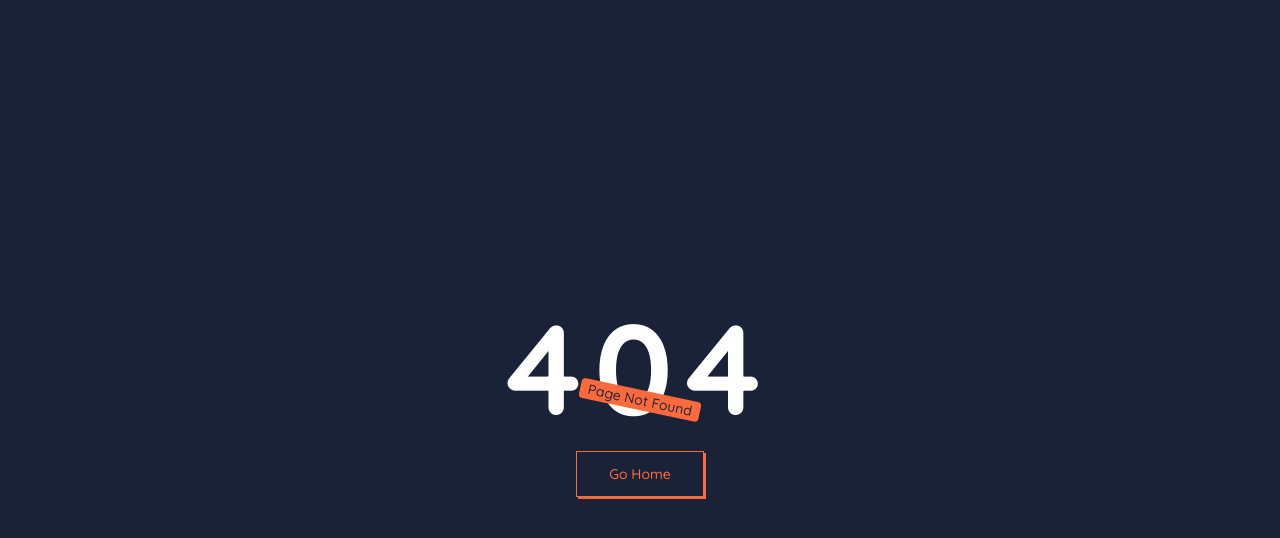
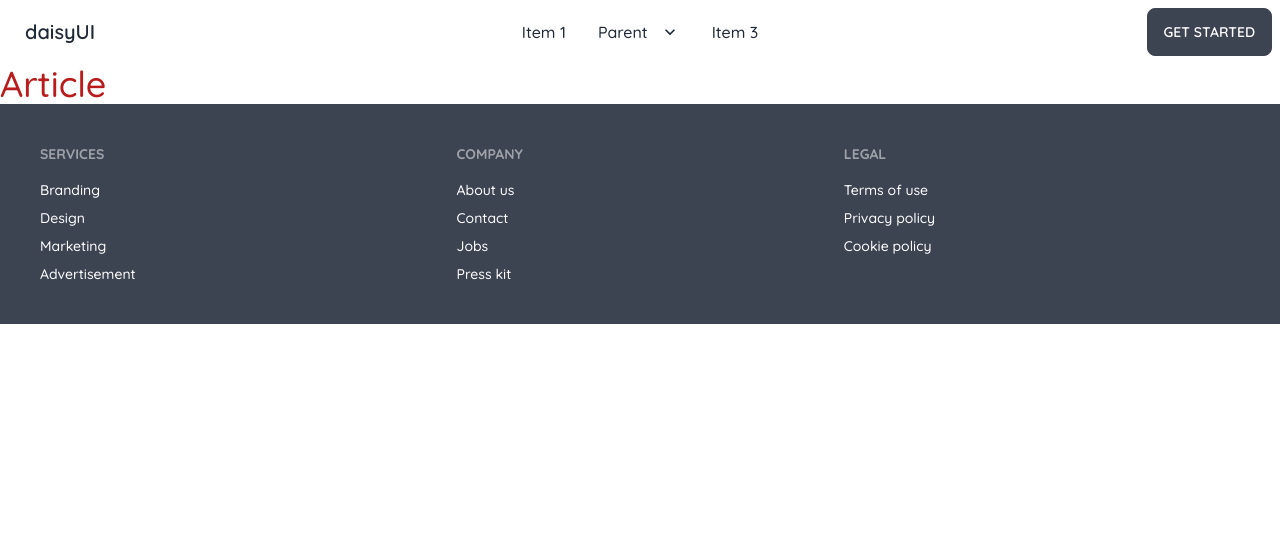
Before and after one commit to radenmasabdul/LearnNextJS, a Next.js app: page /blogs/1 in a window 1280 px wide. Before the commit this address had no page. Shown: the top 538 px of the page. Built offline with nearby package versions, Linux system fonts and the light colour scheme.

Commit message:
App Layout & Head Components

```diff
--- /dev/null
+++ b/src/components/Footers.jsx
@@ -0,0 +1,30 @@
+const Footers = () => {
+  return (
+    <>
+      <footer className="footer p-10 bg-neutral text-neutral-content">
+        <div>
+          <span className="footer-title">Services</span>
+          <a className="link link-hover">Branding</a>
+          <a className="link link-hover">Design</a>
+          <a className="link link-hover">Marketing</a>
+          <a className="link link-hover">Advertisement</a>
+        </div>
+        <div>
+          <span className="footer-title">Company</span>
+          <a className="link link-hover">About us</a>
+          <a className="link link-hover">Contact</a>
+          <a className="link link-hover">Jobs</a>
+          <a className="link link-hover">Press kit</a>
+        </div>
+        <div>
+          <span className="footer-title">Legal</span>
+          <a className="link link-hover">Terms of use</a>
+          <a className="link link-hover">Privacy policy</a>
+          <a className="link link-hover">Cookie policy</a>
+        </div>
+      </footer>
+    </>
+  );
+};
+
+export default Footers;
--- /dev/null
+++ b/src/components/Navbar.jsx
@@ -0,0 +1,99 @@
+const Navbar = () => {
+  return (
+    <>
+      <div className="navbar bg-base-100">
+        <div className="navbar-start">
+          <div className="dropdown">
+            <label tabIndex={0} className="btn btn-ghost lg:hidden">
+              <svg
+                xmlns="http://www.w3.org/2000/svg"
+                className="h-5 w-5"
+                fill="none"
+                viewBox="0 0 24 24"
+                stroke="currentColor"
+              >
+                <path
+                  strokeLinecap="round"
+                  strokeLinejoin="round"
+                  strokeWidth="2"
+                  d="M4 6h16M4 12h8m-8 6h16"
+                />
+              </svg>
+            </label>
+            <ul
+              tabIndex={0}
+              className="menu menu-compact dropdown-content mt-3 p-2 shadow bg-base-100 rounded-box w-52"
+            >
+              <li>
+                <a>Item 1</a>
+              </li>
+              <li tabIndex={0}>
+                <a className="justify-between">
+                  Parent
+                  <svg
+                    className="fill-current"
+                    xmlns="http://www.w3.org/2000/svg"
+                    width="24"
+                    height="24"
+                    viewBox="0 0 24 24"
+                  >
+                    <path d="M8.59,16.58L13.17,12L8.59,7.41L10,6L16,12L10,18L8.59,16.58Z" />
+                  </svg>
+                </a>
+                <ul className="p-2">
+                  <li>
+                    <a>Submenu 1</a>
+                  </li>
+                  <li>
+                    <a>Submenu 2</a>
+                  </li>
+                </ul>
+              </li>
+              <li>
+                <a>Item 3</a>
+              </li>
+            </ul>
+          </div>
+          <a className="btn btn-ghost normal-case text-xl">daisyUI</a>
+        </div>
+        <div className="navbar-center hidden lg:flex">
+          <ul className="menu menu-horizontal px-1">
+            <li>
+              <a>Item 1</a>
+            </li>
+            <li tabIndex={0}>
+              <a>
+                Parent
+                <svg
+                  className="fill-current"
+                  xmlns="http://www.w3.org/2000/svg"
+                  width="20"
+                  height="20"
+                  viewBox="0 0 24 24"
+                >
+                  <path d="M7.41,8.58L12,13.17L16.59,8.58L18,10L12,16L6,10L7.41,8.58Z" />
+                </svg>
+              </a>
+              <ul className="p-2">
+                <li>
+                  <a>Submenu 1</a>
+                </li>
+                <li>
+                  <a>Submenu 2</a>
+                </li>
+              </ul>
+            </li>
+            <li>
+              <a>Item 3</a>
+            </li>
+          </ul>
+        </div>
+        <div className="navbar-end">
+          <a className="btn">Get started</a>
+        </div>
+      </div>
+    </>
+  );
+};
+
+export default Navbar;
--- a/src/pages/404.jsx
+++ b/src/pages/404.jsx
@@ -1,8 +1,13 @@
+import Head from "next/head";
 import Link from "next/link";
 
 const PageNotFound = () => {
   return (
     <>
+      <Head>
+        <title>404 || Page Not Found</title>
+        <meta name="description" content="Page Not Found" />
+      </Head>
       <main className="h-screen w-full flex flex-col justify-center items-center bg-[#1A2238]">
         <h1 className="text-9xl font-extrabold text-white tracking-widest">
           404
--- a/src/pages/_app.js
+++ b/src/pages/_app.js
@@ -1,5 +1,22 @@
+import Head from 'next/head'
 import '@/styles/globals.css'
+import Navbar from '@/components/Navbar'
+import Footers from '@/components/Footers'
+
 
 export default function App({ Component, pageProps }) {
-  return <Component {...pageProps} />
+  return (
+    <>
+      {/* APP Layout */}
+      <Head>
+        <title>Learn Next JS</title>
+        <meta name="description" content="Generated by create next app" />
+        <meta name="viewport" content="width=device-width, initial-scale=1" />
+        <link rel="icon" href="/favicon.ico" />
+      </Head>
+      <Navbar />
+      <Component {...pageProps} />
+      <Footers />
+    </>
+  )
 }
--- a/src/pages/about.jsx
+++ b/src/pages/about.jsx
@@ -1,6 +1,12 @@
+import Head from "next/head";
+
 const About = () => {
   return (
     <>
+      <Head>
+        <title>About Me</title>
+        <meta name="description" content="About Me" />
+      </Head>
       <h1 className="text-red-700 text-4xl">About Page</h1>
     </>
   );
--- /dev/null
+++ b/src/pages/blogs/[blogId].js
@@ -0,0 +1,25 @@
+import Head from "next/head";
+
+const BlogId = ({ title, description }) => {
+  return (
+    <>
+      <Head>
+        <title>{title}</title>
+        <meta name='description' content={description} />
+      </Head>
+      <h1 className='text-red-700 text-4xl'>Article</h1>
+    </>
+  )
+}
+
+export default BlogId
+
+//Dynamic Head
+export async function getServerSideProps() {
+  return {
+    props: {
+      title: 'Article Title',
+      description: 'Article Description'
+    },
+  };
+}
--- a/src/pages/index.js
+++ b/src/pages/index.js
@@ -1,4 +1,4 @@
-import Head from 'next/head'
+// import Head from 'next/head'
 import Link from 'next/link'
 // import { useRouter } from 'next/router';
 
@@ -13,12 +13,12 @@ export default function Home() {
 
   return (
     <>
-      <Head>
+      {/* <Head>
         <title>Learn Next JS</title>
         <meta name="description" content="Generated by create next app" />
         <meta name="viewport" content="width=device-width, initial-scale=1" />
         <link rel="icon" href="/favicon.ico" />
-      </Head>
+      </Head> */}
       <main>
         <h1 className='text-red-700 text-4xl'>Hello Next JS</h1>
 
```
